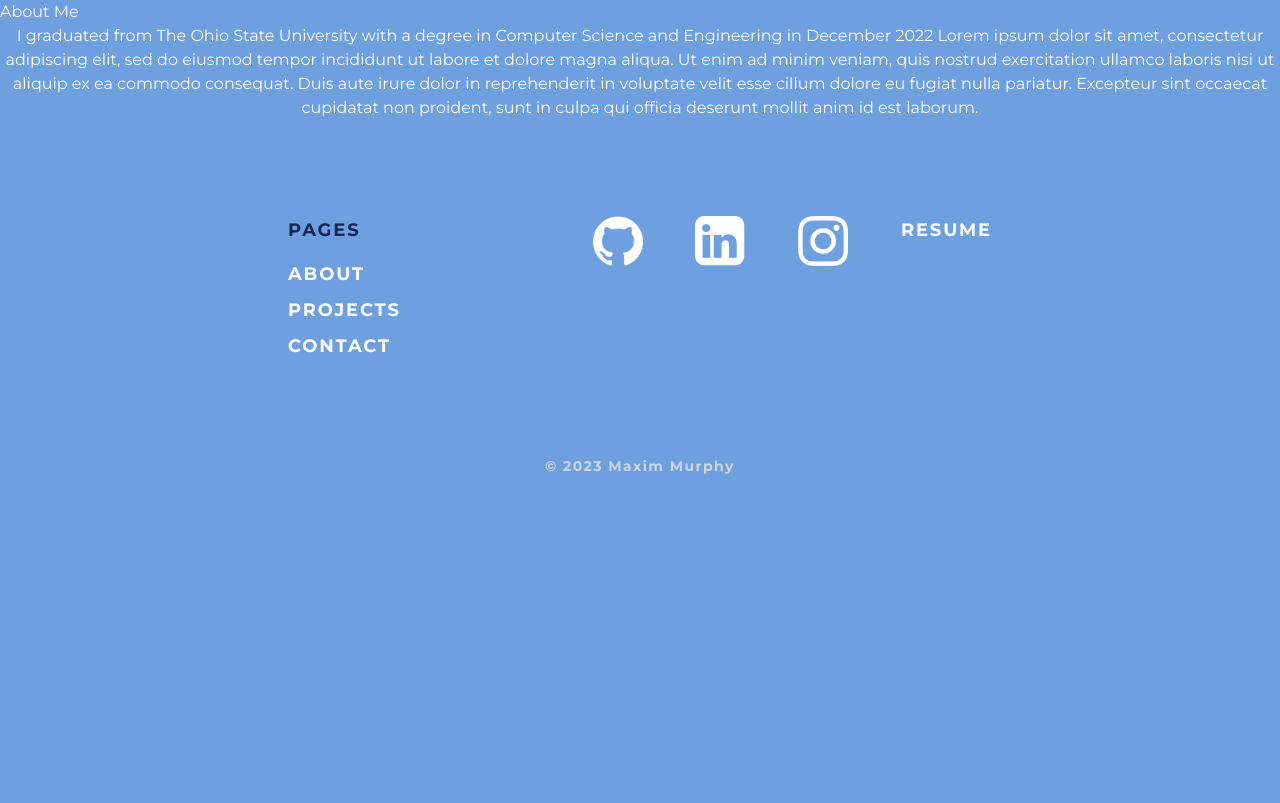
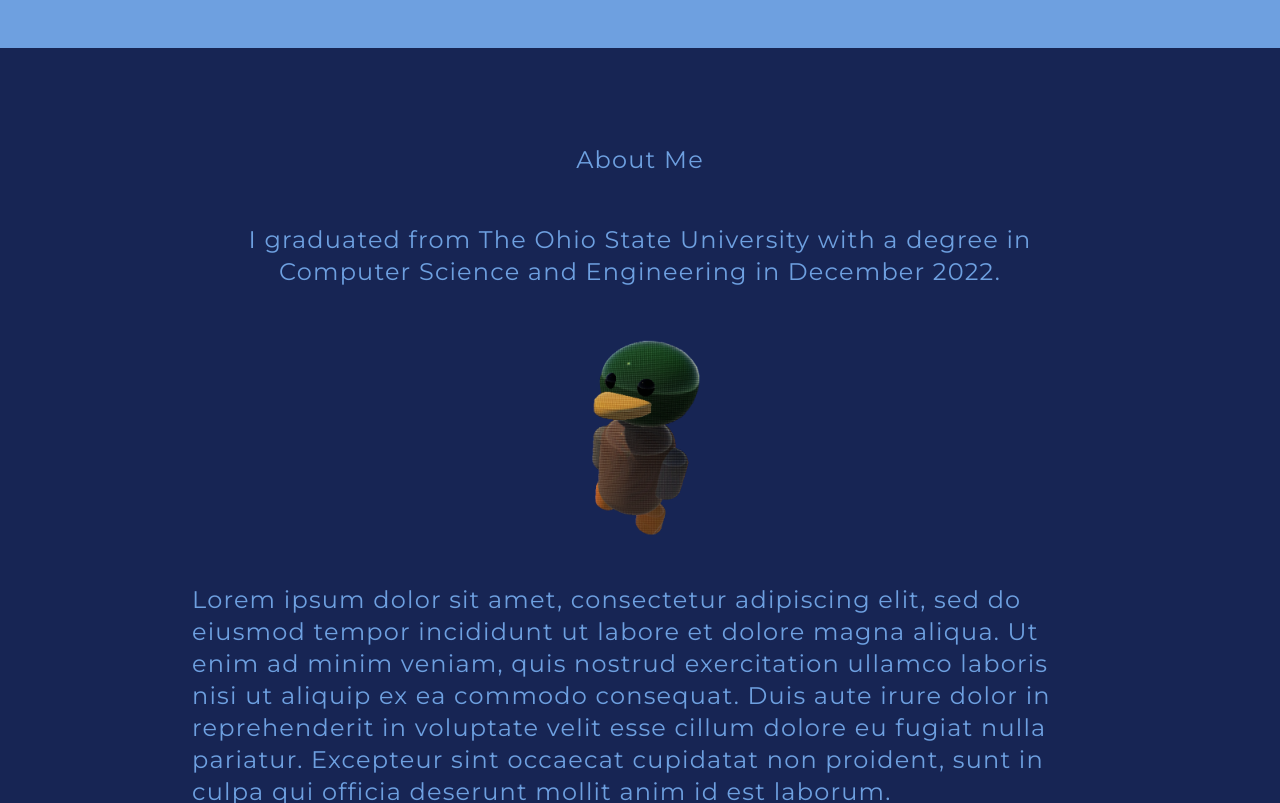
Before and after one commit to MaximMurphy/portfolio-site, a Next.js app: page /about in a window 1280 px wide. Shown: the part 320-1123 px from the top of the page. Before the commit the page ends 892 px from the top, so only its background shows below. Built offline with nearby package versions, Linux system fonts and the light colour scheme.

Commit message:
added content to about page

```diff
--- a/src/components/Footer.jsx
+++ b/src/components/Footer.jsx
@@ -3,7 +3,7 @@ import Image from "next/image";
 
 export default function Footer() {
   return (
-    <nav className="relative z-50 flex flex-col items-center justify-between ">
+    <nav className="flex flex-col items-center justify-between ">
       <div className=" flex flex-col lg:w-full lg:px-48 lg:flex-row">
         <div className=" flex flex-col items-center lg:items-start font-bold text-lg tracking-widest text-blue-950 p-24 lg:gap-4">
           <p className="mb-4 lg:mb-0">PAGES</p>
--- a/src/components/Navbar.jsx
+++ b/src/components/Navbar.jsx
@@ -13,7 +13,7 @@ export default function Navbar() {
   }, []);
 
   return (
-    <nav className="z-10 sticky min-w-full top-0 flex flex-row items-start justify-between gap-y-10 p-8 lg:flex-row lg:pt-8 lg:px-16">
+    <nav className="z-10 sticky min-w-full top-0 flex flex-row items-start justify-between p-8 mb-12 lg:flex-row lg:pt-8 lg:px-16">
       <Link href="/">
         <Image
           src="/maximMurphyAllCapsStars.png"
--- a/src/components/Skills.jsx
+++ b/src/components/Skills.jsx
@@ -1,4 +1,4 @@
-export default function Home() {
+export default function Skills() {
   return (
     <section className="w-full flex flex-col text-center lg:text-start text-softblue-400 text-2xl tracking-wider p-12 py-24 bg-blue-950 gap-12">
       <h1 className="text-slate-300 underline font-bold text-center">Skills</h1>
--- a/src/pages/about.jsx
+++ b/src/pages/about.jsx
@@ -1,16 +1,22 @@
+import Image from "next/image";
+
 export default function about() {
   return (
-    <section>
+    <section className="w-full flex flex-col items-center text-softblue-400 text-2xl tracking-wider px-12 lg:px-48 py-24 bg-blue-950 gap-12">
       <h1>About Me</h1>
       <p className="text-center">
         I graduated from The Ohio State University with a degree in Computer
-        Science and Engineering in December 2022 Lorem ipsum dolor sit amet,
-        consectetur adipiscing elit, sed do eiusmod tempor incididunt ut labore
-        et dolore magna aliqua. Ut enim ad minim veniam, quis nostrud
-        exercitation ullamco laboris nisi ut aliquip ex ea commodo consequat.
-        Duis aute irure dolor in reprehenderit in voluptate velit esse cillum
-        dolore eu fugiat nulla pariatur. Excepteur sint occaecat cupidatat non
-        proident, sunt in culpa qui officia deserunt mollit anim id est laborum.
+        Science and Engineering in December 2022.
+      </p>
+      <Image src="/earl.png" alt="photo of a duck" width={200} height={200} />
+      <p>
+        Lorem ipsum dolor sit amet, consectetur adipiscing elit, sed do eiusmod
+        tempor incididunt ut labore et dolore magna aliqua. Ut enim ad minim
+        veniam, quis nostrud exercitation ullamco laboris nisi ut aliquip ex ea
+        commodo consequat. Duis aute irure dolor in reprehenderit in voluptate
+        velit esse cillum dolore eu fugiat nulla pariatur. Excepteur sint
+        occaecat cupidatat non proident, sunt in culpa qui officia deserunt
+        mollit anim id est laborum.
       </p>
     </section>
   );
```
Also changed, not shown: public/earl.png (added).
